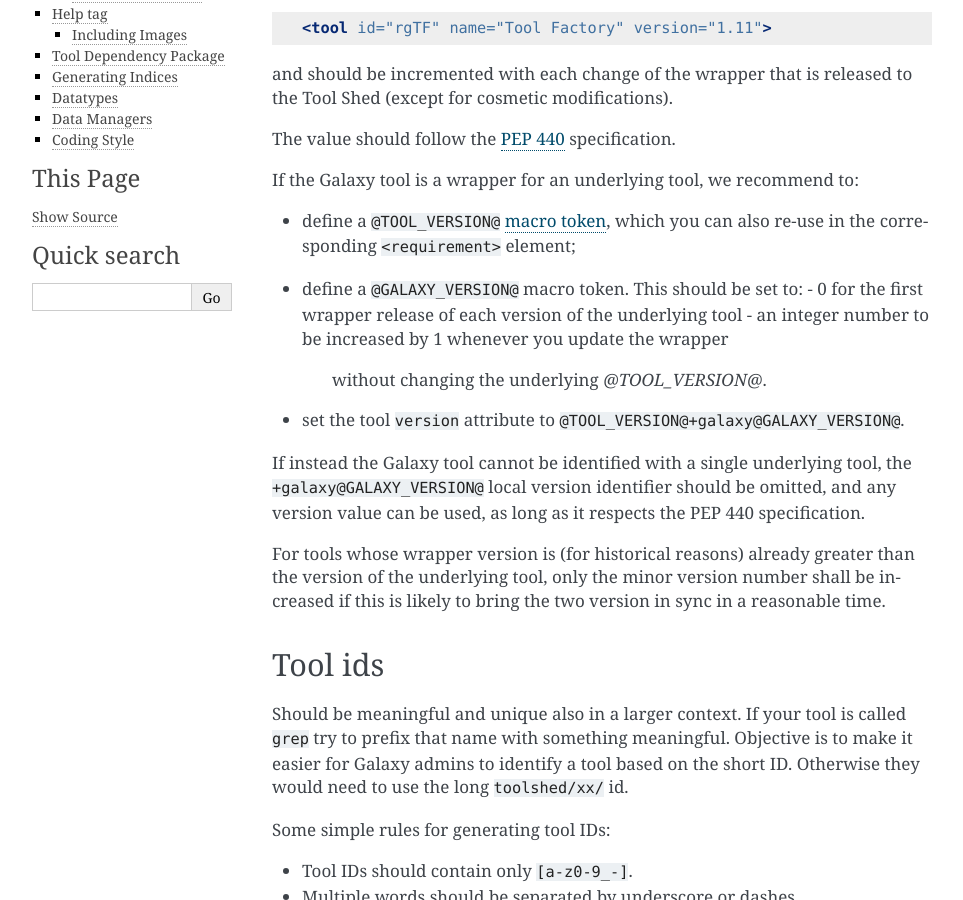
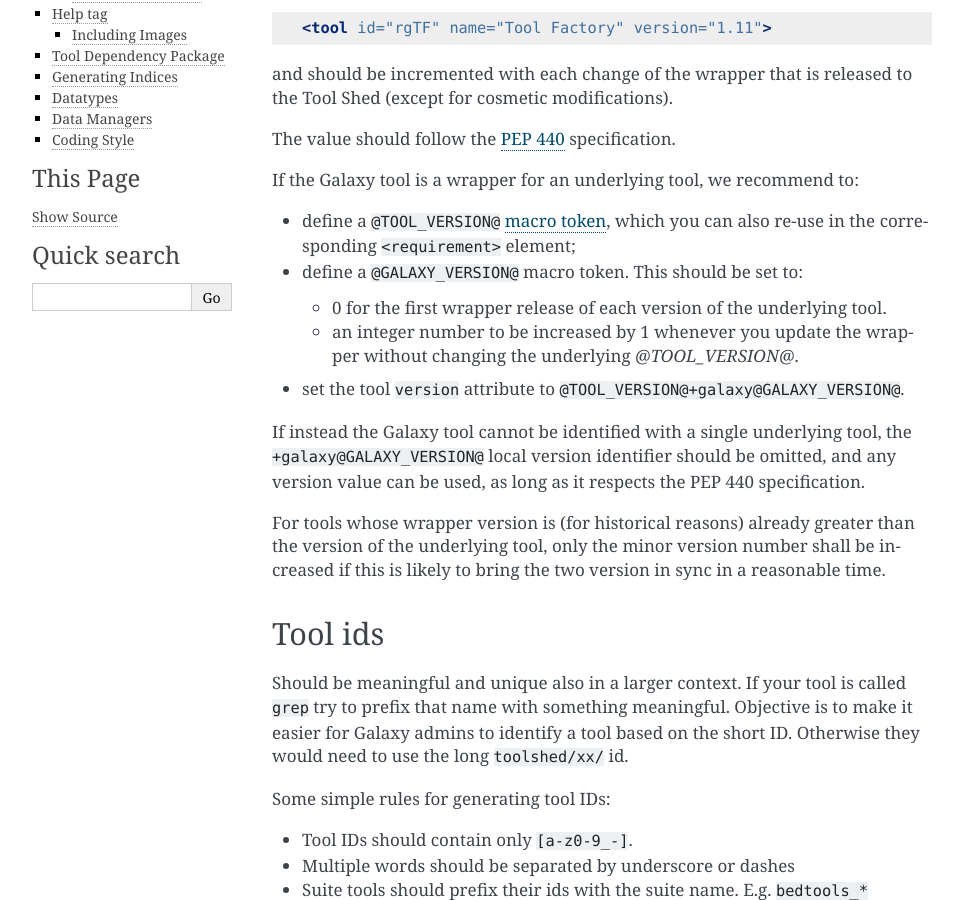
Before and after one commit to galaxy-iuc/standards, a Sphinx documentation site: the page built from docs/best_practices/tool_xml.rst, in a window 1280 px wide and 900 px high, scrolled down 364 px. Shown: the whole window, without its empty margins (148-1111 px from the left). Built offline with Sphinx 7.4.7, drawn with Linux system fonts in a browser that asks for light colours.

```diff
--- a/docs/best_practices/tool_xml.rst
+++ b/docs/best_practices/tool_xml.rst
@@ -30,7 +30,8 @@ If the Galaxy tool is a wrapper for an underlying tool, we recommend to:
   `macro token <https://planemo.readthedocs.io/en/latest/writing_advanced.html#macro-tokens>`__,
   which you can also re-use in the corresponding ``<requirement>`` element;
 - define a ``@GALAXY_VERSION@`` macro token. This should be set to:
-  - 0 for the first wrapper release of each version of the underlying tool
+
+  - 0 for the first wrapper release of each version of the underlying tool.
   - an integer number to be increased by 1 whenever you update the wrapper
     without changing the underlying `@TOOL_VERSION@`.
 - set the tool ``version`` attribute to ``@TOOL_VERSION@+galaxy@GALAXY_VERSION@``.
```
